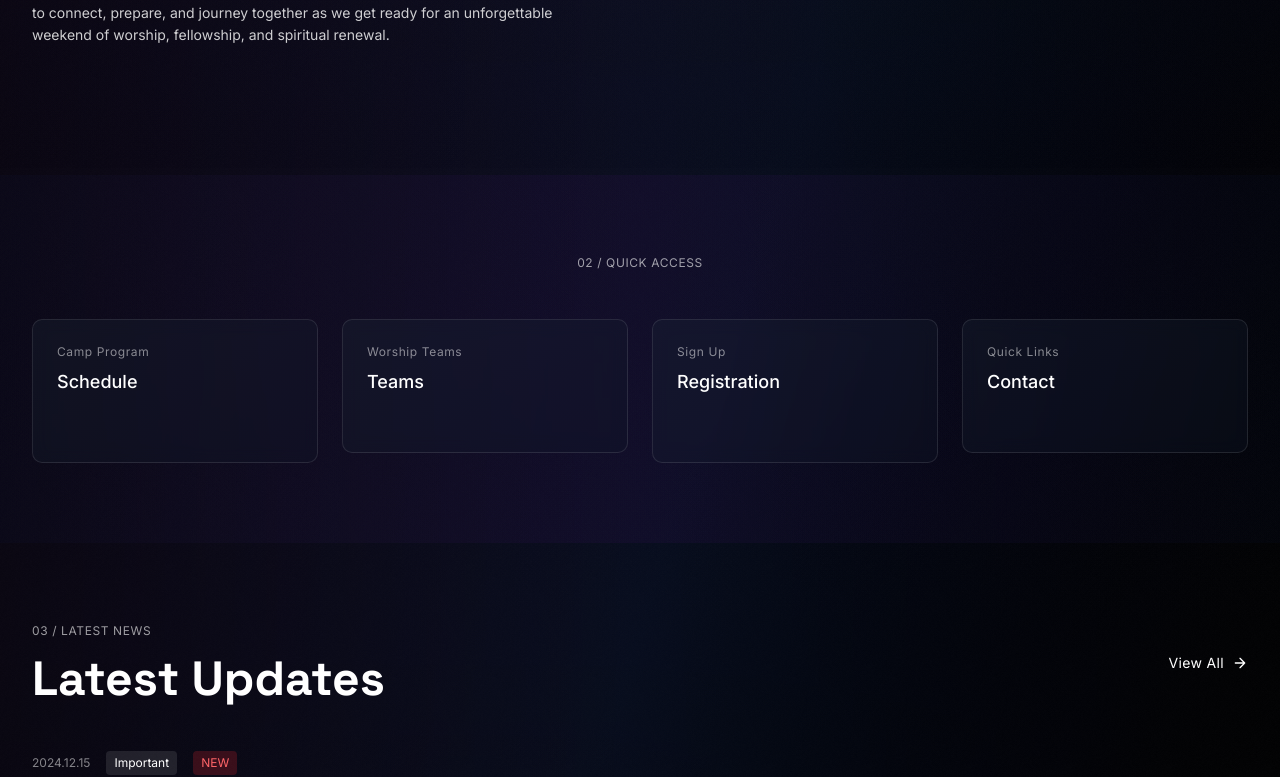
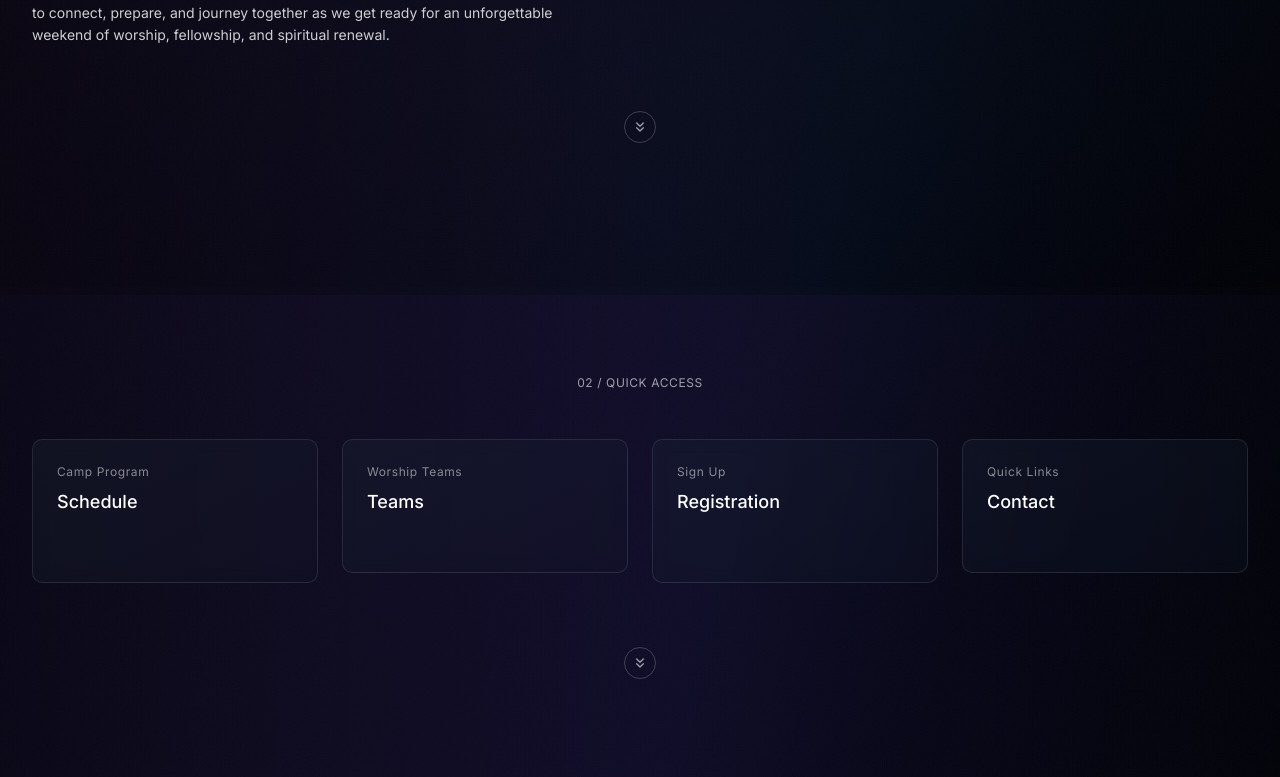
Before and after one commit to Shih-Yi/flight-mode-25, a Next.js app: page / in a window 1280 px wide. Shown: the part 1385-2162 px from the top of the page. Built offline with nearby package versions, Linux system fonts and the light colour scheme.

Commit message:
feat: add Navigation button

```diff
--- a/app/page.tsx
+++ b/app/page.tsx
@@ -173,10 +173,12 @@ export default function Home() {
 
         {/* Paper Airplane Icon */}
         <div className="absolute top-16 right-8 cursor-pointer group">
+          <a href="#about">
           <svg width="32" height="32" viewBox="0 0 24 24" fill="none" className="text-white group-hover:text-blue-300 transition-all duration-300 transform rotate-315 group-hover:scale-110 group-hover:rotate-[57deg]">
             <path d="M3 3L21 12L3 21L8 12L3 3Z"
                   fill="currentColor" className="drop-shadow-lg"/>
           </svg>
+          </a>
         </div>
 
         {/* Main Heading */}
@@ -377,10 +379,25 @@ export default function Home() {
             </div>
           </div>
         </div>
+
+        {/* Section Navigation Button */}
+        <div className="flex justify-center mt-16 relative z-20">
+          <a
+            href="#quick-access"
+            className="group flex flex-col items-center space-y-2 text-white/60 hover:text-white transition-all duration-300 relative"
+          >
+            <div className="w-8 h-8 rounded-full border border-white/20 flex items-center justify-center group-hover:border-white/40 group-hover:bg-white/5 transition-all duration-300">
+              <svg width="16" height="16" viewBox="0 0 24 24" fill="none" className="transform group-hover:translate-y-0.5 transition-transform duration-300">
+                <path d="M7 13L12 18L17 13M7 6L12 11L17 6" stroke="currentColor" strokeWidth="2" strokeLinecap="round" strokeLinejoin="round"/>
+              </svg>
+            </div>
+            <span className="text-xs tracking-wider opacity-0 group-hover:opacity-100 transition-opacity duration-300">TAKEOFF</span>
+          </a>
+        </div>
       </section>
 
       {/* Quick Navigation Section */}
-      <section className="relative py-20 px-8 z-10">
+      <section id="quick-access" className="relative py-20 px-8 z-10">
         {/* Section background */}
         <div className="absolute inset-0 bg-gradient-to-r from-blue-900/5 via-purple-900/10 to-blue-900/5"></div>
 
@@ -444,6 +461,21 @@ export default function Home() {
             ))}
           </div>
         </div>
+
+        {/* Section Navigation Button */}
+        <div className="flex justify-center mt-16 relative z-20">
+          <a
+            href="#announcements"
+            className="group flex flex-col items-center space-y-2 text-white/60 hover:text-white transition-all duration-300 relative"
+          >
+            <div className="w-8 h-8 rounded-full border border-white/20 flex items-center justify-center group-hover:border-white/40 group-hover:bg-white/5 transition-all duration-300">
+              <svg width="16" height="16" viewBox="0 0 24 24" fill="none" className="transform group-hover:translate-y-0.5 transition-transform duration-300">
+                <path d="M7 13L12 18L17 13M7 6L12 11L17 6" stroke="currentColor" strokeWidth="2" strokeLinecap="round" strokeLinejoin="round"/>
+              </svg>
+            </div>
+            <span className="text-xs tracking-wider opacity-0 group-hover:opacity-100 transition-opacity duration-300">CRUISING</span>
+          </a>
+        </div>
       </section>
 
       {/* Latest Announcements Section */}
@@ -488,6 +520,21 @@ export default function Home() {
               </div>
             ))}
           </div>
+        </div>
+
+        {/* Section Navigation Button */}
+        <div className="flex justify-center mt-16 relative z-20">
+          <a
+            href="#teams"
+            className="group flex flex-col items-center space-y-2 text-white/60 hover:text-white transition-all duration-300 relative"
+          >
+            <div className="w-8 h-8 rounded-full border border-white/20 flex items-center justify-center group-hover:border-white/40 group-hover:bg-white/5 transition-all duration-300">
+              <svg width="16" height="16" viewBox="0 0 24 24" fill="none" className="transform group-hover:translate-y-0.5 transition-transform duration-300">
+                <path d="M7 13L12 18L17 13M7 6L12 11L17 6" stroke="currentColor" strokeWidth="2" strokeLinecap="round" strokeLinejoin="round"/>
+              </svg>
+            </div>
+            <span className="text-xs tracking-wider opacity-0 group-hover:opacity-100 transition-opacity duration-300">ALTITUDE</span>
+          </a>
         </div>
       </section>
 
@@ -540,6 +587,21 @@ export default function Home() {
               </div>
             ))}
           </div>
+        </div>
+
+        {/* Section Navigation Button */}
+        <div className="flex justify-center mt-16 relative z-20">
+          <a
+            href="#links"
+            className="group flex flex-col items-center space-y-2 text-white/60 hover:text-white transition-all duration-300 relative"
+          >
+            <div className="w-8 h-8 rounded-full border border-white/20 flex items-center justify-center group-hover:border-white/40 group-hover:bg-white/5 transition-all duration-300">
+              <svg width="16" height="16" viewBox="0 0 24 24" fill="none" className="transform group-hover:translate-y-0.5 transition-transform duration-300">
+                <path d="M7 13L12 18L17 13M7 6L12 11L17 6" stroke="currentColor" strokeWidth="2" strokeLinecap="round" strokeLinejoin="round"/>
+              </svg>
+            </div>
+            <span className="text-xs tracking-wider opacity-0 group-hover:opacity-100 transition-opacity duration-300">LANDING</span>
+          </a>
         </div>
       </section>
 
```
